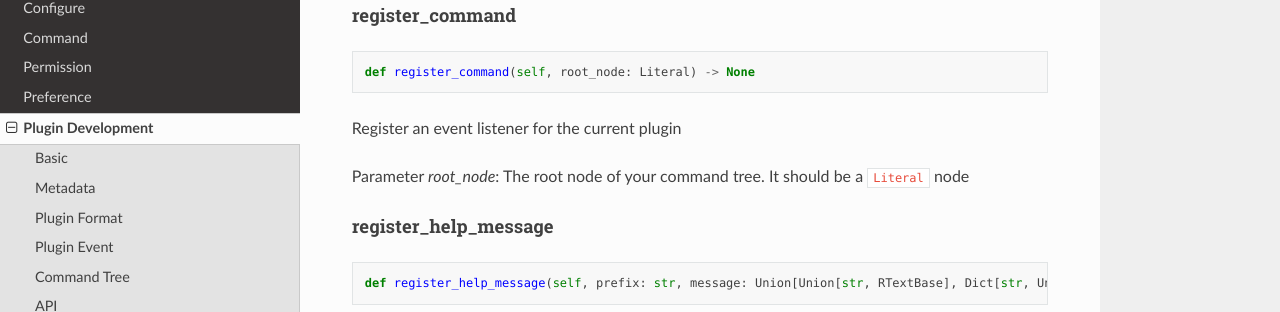
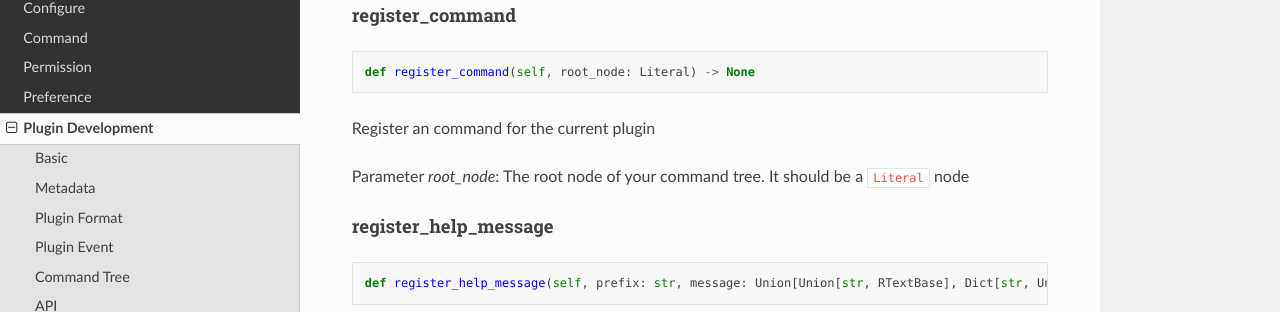
Before and after one commit to MCDReforged/MCDReforged, a Sphinx documentation site: the page built from docs/source/plugin_dev/classes/PluginServerInterface.rst, in a window 1280 px wide and 900 px high, scrolled down 556 px. Shown: the part 139-451 px from the top of the window. Built offline with Sphinx 7.4.7 and the Read the Docs theme 2.0.0, drawn with Linux system fonts in a browser that asks for light colours.

Commit message:
docs(PluginServerInterface): fix register_command typo and translate it

```diff
--- a/docs/source/plugin_dev/classes/PluginServerInterface.rst
+++ b/docs/source/plugin_dev/classes/PluginServerInterface.rst
@@ -31,7 +31,7 @@ register_command
 
     def register_command(self, root_node: Literal) -> None
 
-Register an event listener for the current plugin
+Register an command for the current plugin
 
 Parameter *root_node*: The root node of your command tree. It should be a ``Literal`` node
 
```
Also changed, not shown: 1 other file.
